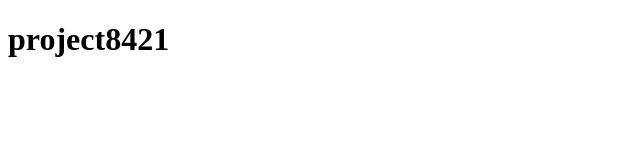
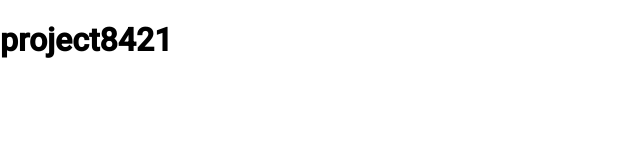
Before and after one commit to parth-sh/project8421, an Angular app: page / in a window 1280 px wide. Shown: the top 160 px of the page, without its empty margins (0-640 px from the left). Built offline with nearby package versions, Linux system fonts and the light colour scheme.

Commit message:
material-design added

```diff
--- a/angular.json
+++ b/angular.json
@@ -51,6 +51,7 @@
               "src/assets"
             ],
             "styles": [
+              "./node_modules/@angular/material/prebuilt-themes/indigo-pink.css",
               "src/styles.css"
             ],
             "scripts": []
@@ -118,6 +119,7 @@
               "src/assets"
             ],
             "styles": [
+              "./node_modules/@angular/material/prebuilt-themes/indigo-pink.css",
               "src/styles.css"
             ],
             "scripts": []
--- a/package.json
+++ b/package.json
@@ -11,10 +11,12 @@
   "private": true,
   "dependencies": {
     "@angular/animations": "~13.2.0",
+    "@angular/cdk": "^13.2.0",
     "@angular/common": "~13.2.0",
     "@angular/compiler": "~13.2.0",
     "@angular/core": "~13.2.0",
     "@angular/forms": "~13.2.0",
+    "@angular/material": "^13.2.0",
     "@angular/platform-browser": "~13.2.0",
     "@angular/platform-browser-dynamic": "~13.2.0",
     "@angular/router": "~13.2.0",
--- a/src/app/app.module.ts
+++ b/src/app/app.module.ts
@@ -3,6 +3,7 @@ import { BrowserModule } from '@angular/platform-browser';
 
 import { AppRoutingModule } from './app-routing.module';
 import { AppComponent } from './app.component';
+import { BrowserAnimationsModule } from '@angular/platform-browser/animations';
 
 @NgModule({
   declarations: [
@@ -10,7 +11,8 @@ import { AppComponent } from './app.component';
   ],
   imports: [
     BrowserModule,
-    AppRoutingModule
+    AppRoutingModule,
+    BrowserAnimationsModule
   ],
   providers: [],
   bootstrap: [AppComponent]
--- a/src/index.html
+++ b/src/index.html
@@ -6,6 +6,9 @@
   <base href="/">
   <meta name="viewport" content="width=device-width, initial-scale=1">
   <link rel="icon" type="image/x-icon" href="favicon.ico">
+  <link rel="preconnect" href="https://fonts.gstatic.com">
+  <link href="https://fonts.googleapis.com/css2?family=Roboto:wght@300;400;500&display=swap" rel="stylesheet">
+  <link href="https://fonts.googleapis.com/icon?family=Material+Icons" rel="stylesheet">
 </head>
 <body>
   <app-root></app-root>
--- a/src/styles.css
+++ b/src/styles.css
@@ -1 +1,4 @@
 /* You can add global styles to this file, and also import other style files */
+
+html, body { height: 100%; }
+body { margin: 0; font-family: Roboto, "Helvetica Neue", sans-serif; }
```
Also changed, not shown: 2 other files (tests, documents, lock files or other folders).
